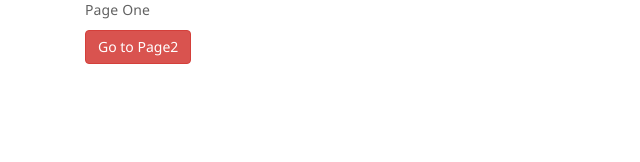
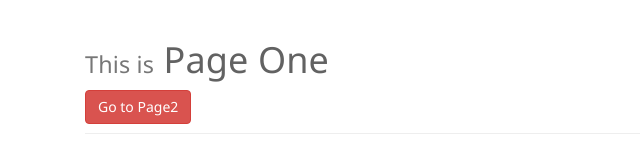
Before and after one commit to ranadas/angular1-component-, a website: page client/index.html at #!/page1 in a window 1280 px wide. Shown: the whole page, without its empty margins (0-640 px from the left). Drawn offline with nearby package versions, Linux system fonts and the light colour scheme; some packages are replaced by stand-ins of ours.

Commit message:
beautify the layout a bit

```diff
--- a/client/partials/page1.html
+++ b/client/partials/page1.html
@@ -1,6 +1,9 @@
 <div class="container">
-    <p>
-        {{vm.pageTitle}}
-    </p>
-    <button ng-click="vm.goToLink('/page2')" class="btn btn-default btn-danger"> Go to Page2</button>
+    <div class="page-header">
+        <h1>
+            <small>This is</small>
+            {{vm.pageTitle}}
+        </h1>
+        <button ng-click="vm.goToLink('/page2')" class="btn btn-default btn-danger"> Go to Page2</button>
+    </div>
 </div>
```
Also changed, not shown: client/partials/page2.html (+7 -5 lines), client/partials/page3.html (+9 -7 lines).
